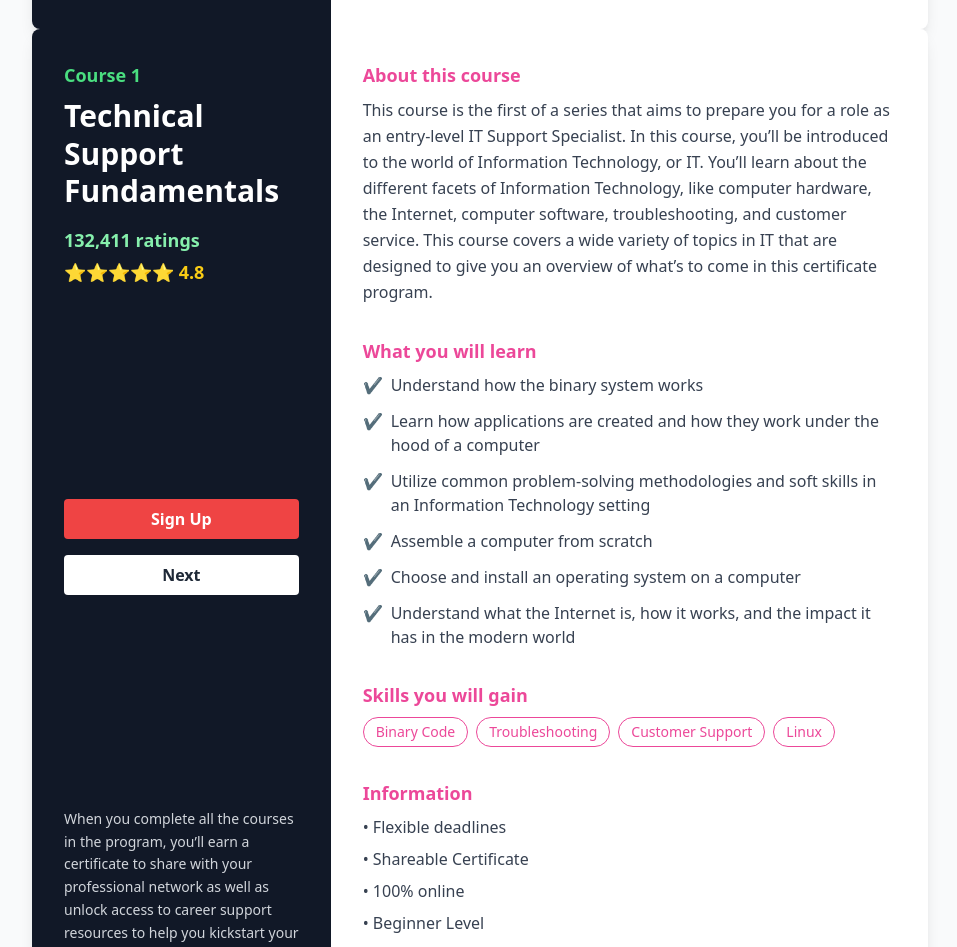
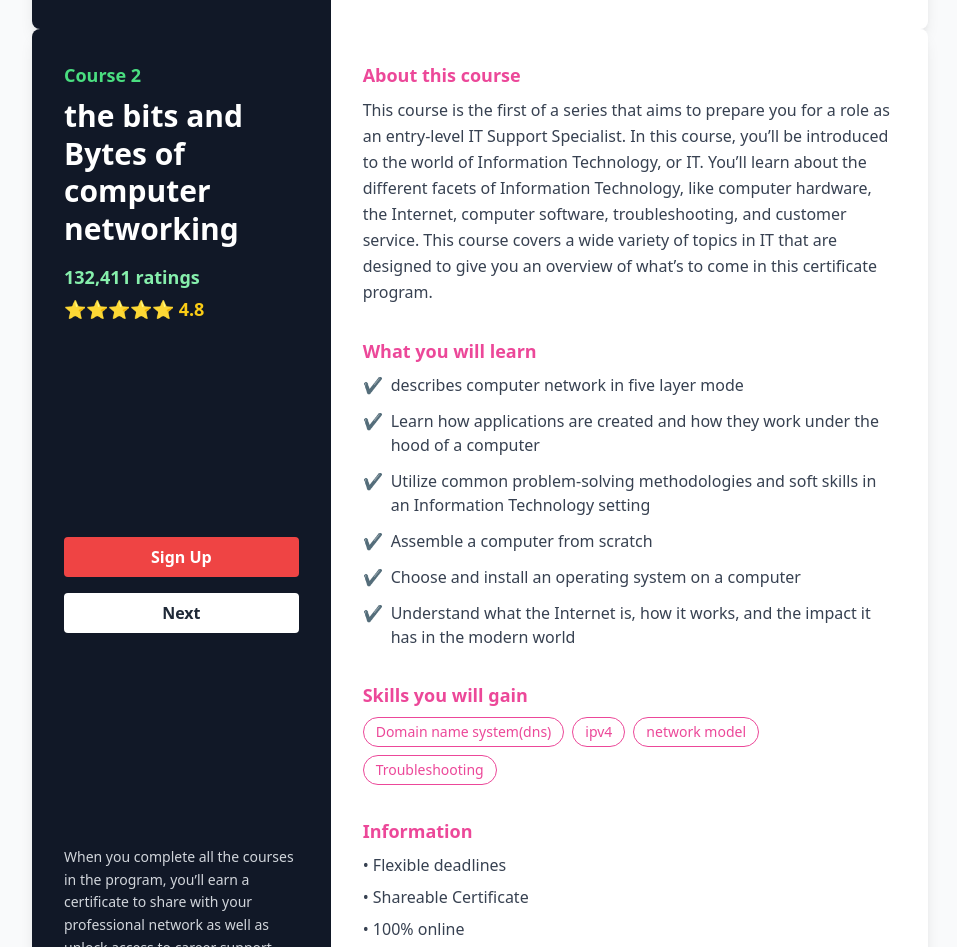
Before and after one commit to afsara-jahen/project-3, a website built with Vite: page index.html in a window 1280 px wide. Shown: the part 2961-3908 px from the top of the page, without its empty margins (160-1117 px from the left). Built offline with nearby package versions, Linux system fonts and the light colour scheme.

Commit message:
new feature

```diff
--- a/index.html
+++ b/index.html
@@ -326,6 +326,9 @@
       </div>
   </div>
 </div>
+<div>
+
+</div>
 <!-- Main Container for the Card -->
 <div class="flex bg-gray-100 rounded-lg shadow-lg max-w-4xl mx-auto font-sans overflow-hidden">
 
@@ -333,8 +336,8 @@
   <div class="bg-gray-900 text-white p-8 w-1/3 flex flex-col justify-between">
       <!-- Course Title and Rating -->
       <div>
-          <h2 class="text-green-400 font-semibold text-lg">Course 1</h2>
-          <h1 class="text-3xl font-bold mt-2 mb-4 leading-tight">Technical Support Fundamentals</h1>
+          <h2 class="text-green-400 font-semibold text-lg">Course 2</h2>
+          <h1 class="text-3xl font-bold mt-2 mb-4 leading-tight">the bits and Bytes of computer networking</h1>
           <div class="text-green-300 text-lg font-semibold">132,411 ratings</div>
           <div class="text-yellow-400 text-lg font-bold mt-1">⭐⭐⭐⭐⭐ 4.8</div>
       </div>
@@ -378,7 +381,7 @@
           <ul class="text-gray-700 space-y-3">
               <li class="flex items-start space-x-2">
                   <span class="text-pink-500">✔</span>
-                  <span>Understand how the binary system works</span>
+                  <span>describes computer network in five layer mode</span>
               </li>
               <li class="flex items-start space-x-2">
                   <span class="text-pink-500">✔</span>
@@ -408,16 +411,16 @@
           <h3 class="text-pink-500 font-semibold text-lg mb-2">Skills you will gain</h3>
           <div class="flex flex-wrap gap-2">
               <span class="px-3 py-1 bg-transparent border border-pink-500 rounded-full text-pink-500 text-sm">
-                  Binary Code
+                  Domain name system(dns)
+              </span>
+              <span class="px-3 py-1 bg-transparent border border-pink-500 rounded-full text-pink-500 text-sm">
+                  ipv4
+              </span>
+              <span class="px-3 py-1 bg-transparent border border-pink-500 rounded-full text-pink-500 text-sm">
+                  network model
               </span>
               <span class="px-3 py-1 bg-transparent border border-pink-500 rounded-full text-pink-500 text-sm">
                   Troubleshooting
-              </span>
-              <span class="px-3 py-1 bg-transparent border border-pink-500 rounded-full text-pink-500 text-sm">
-                  Customer Support
-              </span>
-              <span class="px-3 py-1 bg-transparent border border-pink-500 rounded-full text-pink-500 text-sm">
-                  Linux
               </span>
           </div>
       </div>
```
